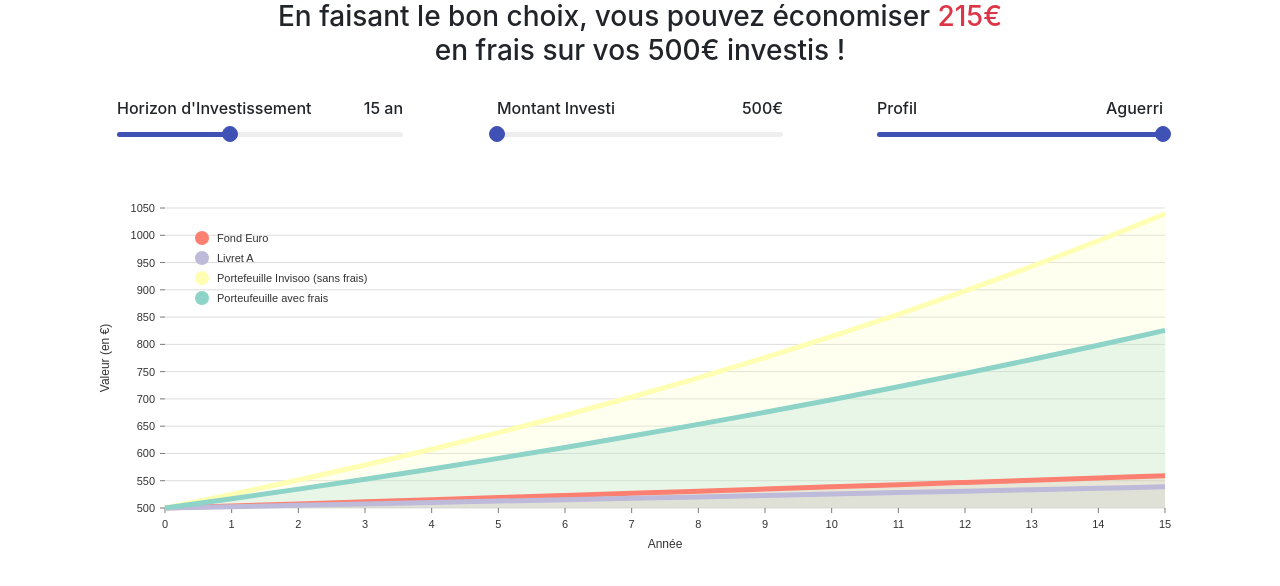
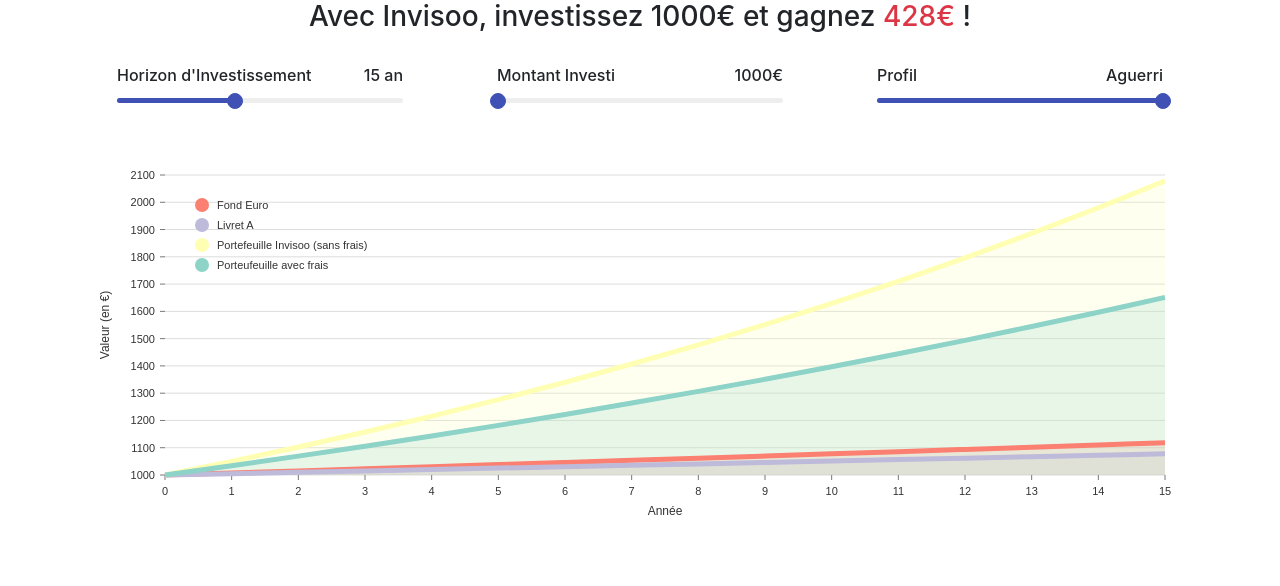
Before and after one commit to Invisoo/charts, a React (Create React App) app: page / in a window 1280 px wide. Shown: the top 586 px of the page. Built offline with nearby package versions, Linux system fonts and the light colour scheme.

Commit message:
Change la phrase d'accroche

```diff
--- a/src/App.js
+++ b/src/App.js
@@ -86,7 +86,7 @@ const translateInvestment = (x) => x * 500
 
 const App = () => {
   const [duration, setDuration] = useState(15);
-  const [invVal, setInv] = useState(1);
+  const [invVal, setInv] = useState(2);
   const [risk, setRisk] = useState(4);
 
   const [chartData, setChartData] = useState(null);
@@ -103,9 +103,8 @@ const App = () => {
         <Col md="2"></Col>
         <Col>
           <h3>
-            En faisant le bon choix, vous pouvez économiser
-            <span className="text-danger"> {savedOnFees}€</span> en frais
-            sur vos {translateInvestment(invVal)}€ investis !
+            Avec Invisoo, investissez {translateInvestment(invVal)}€ et gagnez
+            <span className="text-danger"> {savedOnFees}€ </span>!
           </h3>
         </Col>
         <Col md="2"></Col>
@@ -114,7 +113,7 @@ const App = () => {
       <Row>
         <Col className="mx-3">
           <RangeTitle title="Horizon d'Investissement" value={`${duration} an`} />
-          <RangeSlider rangeval={duration} setRangeval={setDuration} min={2} max={35} />
+          <RangeSlider rangeval={duration} setRangeval={setDuration} min={1} max={35} />
         </Col>
         <Col className="mx-3">
           <RangeTitle title="Montant Investi" value={`${translateInvestment(invVal)}€`} />
```
